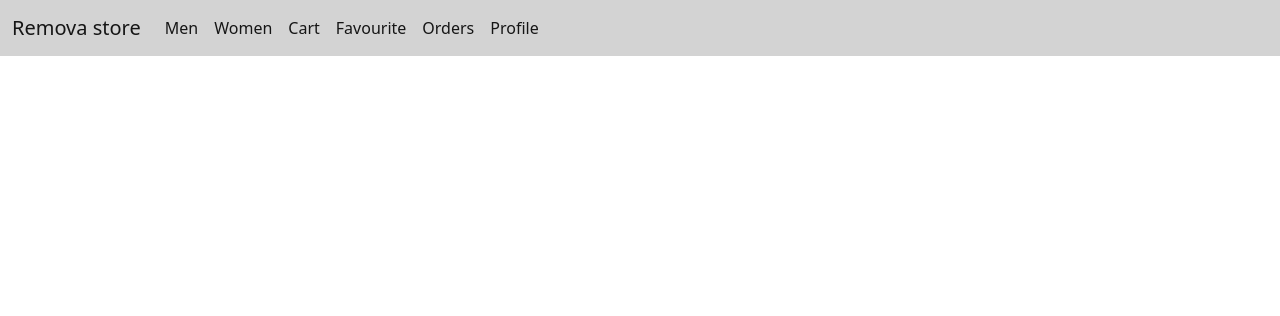
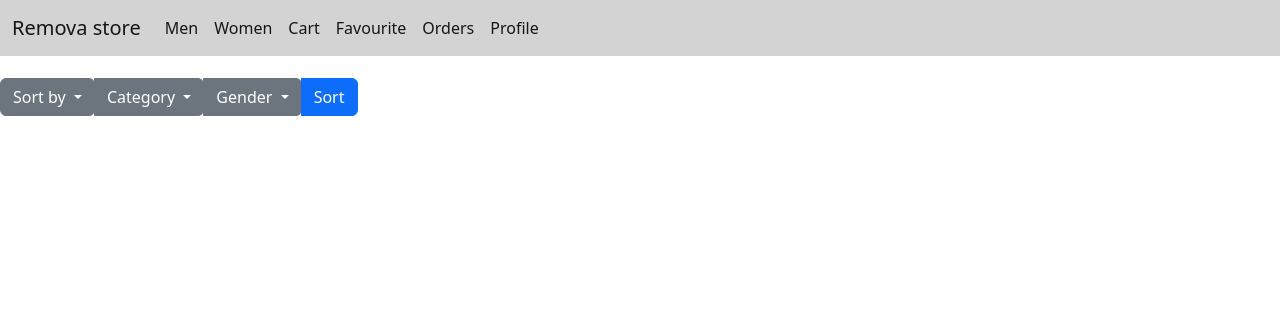
Before and after one commit to MMingazoff/sem-project-regina, a Flask app: page /main_page in a window 1280 px wide. Shown: the top 316 px of the page. Run offline with Flask 2, Linux system fonts and the light colour scheme; data that the repository does not hold is empty; some libraries are stand-ins or nearby versions.

Commit message:
filtesr, correct add/edit product, profile

```diff
--- a/app.py
+++ b/app.py
@@ -21,11 +21,29 @@ def hello_world():  # put application's code here
 
 @app.route('/main_page')
 def main_page():
-    user_id = None if current_user.is_anonymous else current_user.get_id()
-    products = db.get_all_products(user_id)
+    # user_id = None if current_user.is_anonymous else current_user.get_id()
+    categories = ['Sweater', 'Hoodie', 'Pants', 'Jeans', 'Accessories', 'Shoes', 'T-shirt', 'Longsleeve',
+                  'Jacket',
+                  'Coat', 'Underwear', 'Skirt', 'Dress', 'Swimming', 'Other']
+    genders = ['male', 'female']
+    sort_params = (['Sort by price (low->high)', 'cost'],
+                   ['Sort by name (low->high)', 'title'],
+                   ['Sort by price (high->low)', 'cost desc'],
+                   ['Sort by name (high->low)', 'title desc'])
+    sort_parameter = request.args.get('sort_parameter')
+    gender_parameter = [request.args.get('gender_parameter')]
+    if gender_parameter[0] is None:
+        gender_parameter = genders
+    category_parameter = [request.args.get('category_parameter')]
+    if category_parameter[0] is None:
+        category_parameter = categories
+    products = db.get_all_product(gender_parameter, category_parameter, sort_parameter)
     context = {
         'title': 'Remova store',
-        'products': products
+        'categories': categories,
+        'products': products,
+        'genders': genders,
+        'sort_params': sort_params
     }
     return render_template('main_page.html', **context)
 
@@ -58,8 +76,14 @@ def add_product():
             db.add_product(title, desc, gen, cat, cost, img_url)
 
             return redirect(url_for('main_page'))
-
-        return render_template('add_product.html')
+        else:
+            categories = ('Sweater', 'Hoodie', 'Pants', 'Jeans', 'Accessories', 'Shoes', 'T-shirt', 'Longsleeve',
+                          'Jacket',
+                          'Coat', 'Underwear', 'Skirt', 'Dress', 'Swimming', 'Other')
+            context = {
+                'categories': categories,
+            }
+            return render_template('add_product.html', **context)
 
 
 @app.route('/product/<int:id>/edit', methods=['GET', 'POST'])
@@ -80,9 +104,12 @@ def edit_product(id):
             return redirect(url_for('product', id=id))
 
         product = db.get_product_by_id(id)
-
+        categories = ('Sweater', 'Hoodie', 'Pants', 'Jeans', 'Accessories', 'Shoes', 'T-shirt', 'Longsleeve',
+                      'Jacket',
+                      'Coat', 'Underwear', 'Skirt', 'Dress', 'Swimming', 'Other')
         context = {
             'product': product,
+            'categories': categories
         }
 
         return render_template('edit_product.html', **context)
--- a/db_init.py
+++ b/db_init.py
@@ -1,9 +1,9 @@
 import psycopg2
 
 con = psycopg2.connect(
-    dbname='regina',
+    dbname='remova_store',
     user='postgres',
-    password='29853461',
+    password='$ur psw',
     host='localhost',
     port='5432'
 )
--- a/my_database.py
+++ b/my_database.py
@@ -5,9 +5,9 @@ import psycopg2
 class DataBase:
     def __init__(self):
         self.con = psycopg2.connect(
-            dbname='regina',
+            dbname='remova_store',
             user='postgres',
-            password='marat2003',
+            password='#ur psw',
             host='localhost',
             port='5432'
         )
@@ -52,9 +52,28 @@ class DataBase:
             print(e)
             return False
 
-    def get_all_product(self):
+    def get_all_product(self, gender_param, category_param, sort_by):
         try:
-            self.cur.execute("SELECT * FROM products")
+            if sort_by == 'title':
+                self.cur.execute(
+                    "SELECT * from products WHERE gender = ANY(%s) and category = ANY(%s) ORDER BY title", (
+                        gender_param, category_param))
+            elif sort_by == 'title desc':
+                self.cur.execute(
+                    "SELECT * from products WHERE gender = ANY(%s) and category = ANY(%s) ORDER BY title DESC ", (
+                        gender_param, category_param))
+            elif sort_by == 'cost':
+                self.cur.execute(
+                    "SELECT * from products WHERE gender = ANY(%s) and category = ANY(%s) ORDER BY cost", (
+                        gender_param, category_param))
+            elif sort_by == 'cost desc':
+                self.cur.execute(
+                    "SELECT * from products WHERE gender = ANY(%s) and category = ANY(%s) ORDER BY cost desc ", (
+                        gender_param, category_param))
+            else:
+                self.cur.execute(
+                    "SELECT * from products WHERE gender = ANY(%s) and category = ANY(%s)", (
+                        gender_param, category_param))
             res = self.cur.fetchall()
             return res
         except Exception as e:
@@ -73,6 +92,7 @@ class DataBase:
             print(e)
             return False
 
+
     def add_product(self, title, desc, gen, cat, cost, img_url):
         try:
             self.cur.execute("INSERT INTO products VALUES (%s, %s, %s, %s, %s, %s)",
@@ -80,6 +100,7 @@ class DataBase:
         except Exception as e:
             print(e)
             return False
+
 
     def edit_product(self, title, desc, gen, cat, cost, img_url, id):
         try:
@@ -92,12 +113,14 @@ class DataBase:
             print(e)
             return False
 
+
     def delete_product_by_id(self, id):
         try:
             self.cur.execute("DELETE FROM products WHERE id = '%s'" % id)
         except Exception as e:
             print(e)
             return False
+
 
     def get_all_orders(self, user_id):
         try:
@@ -118,6 +141,7 @@ class DataBase:
             print(e)
             return False
 
+
     def create_order(self, user_id):
         # TODO('сделать id serial')
         products, total = self.get_cart_with_total(user_id)
@@ -129,6 +153,7 @@ class DataBase:
             for _ in range(product[3]):
                 self.cur.execute("INSERT INTO purchases (product_id, order_id) "
                                  "VALUES (%s, %s)" % (product[0], last_id + 1))
+
 
     def get_all_products(self, user_id):
         try:
@@ -144,12 +169,11 @@ class DataBase:
                     res.append(tuple((*args, True)))
                 else:
                     res.append(tuple((*args, False)))
-            if not res:
-                return False
             return res
         except Exception as e:
             print(e)
             return False
+
 
     def get_all_favourites(self, user_id):
         try:
@@ -164,10 +188,12 @@ class DataBase:
             print(e)
             return False
 
+
     def is_product_favourite(self, product_id):
         self.cur.execute("SELECT * FROM favorites WHERE product_id = %s" % product_id)
         res = self.cur.fetchone()
         return bool(res)
+
 
     def add_to_favourite(self, user_id, product_id):
         try:
@@ -176,12 +202,14 @@ class DataBase:
         except Exception as e:
             print(e)
 
+
     def delete_from_favourite(self, user_id, product_id):
         try:
             self.cur.execute("DELETE FROM favorites "
                              "WHERE user_id = %s and product_id = %s" % (user_id, product_id))
         except Exception as e:
             print(e)
+
 
     def get_cart(self, user_id):
         try:
@@ -197,8 +225,10 @@ class DataBase:
             print(e)
             return False
 
+
     def clear_cart(self, user_id):
         self.cur.execute("DELETE FROM cart WHERE user_id = %s" % user_id)
+
 
     def get_cart_with_total(self, user_id):
         products = self.get_cart(user_id)
@@ -208,12 +238,14 @@ class DataBase:
                 total += amount * cost
         return products, total
 
+
     def add_to_cart(self, user_id, product_id):
         try:
             self.cur.execute("INSERT INTO cart (user_id, product_id) "
                              "VALUES (%s, %s)" % (user_id, product_id))
         except Exception as e:
             print(e)
+
 
     def delete_from_cart(self, user_id, product_id):
         try:
@@ -224,6 +256,7 @@ class DataBase:
         except Exception as e:
             print(e)
 
+
     def gen_prods(self):
         """Потом удалить"""
         for i in range(10):
@@ -231,12 +264,14 @@ class DataBase:
                              "values ('title%d', 'desc%d', 'gender%d', 'cat%d', '%d', 'img%d', '%d')"
                              % (i, i, i, i, i, i, i))
 
+
     def gen_orders(self):
         """Потом удалить"""
         for i in range(10):
             self.cur.execute("insert into orders (summa, user_id, id) "
                              "values ('%d', 1, '%d')"
                              % (i * 100, i))
+
 
     def gen_purchs(self):
         """Потом удалить"""
@@ -251,11 +286,19 @@ class DataBase:
                              "values ('%d', '%d')"
                              % (random.randint(0, 9), i))
 
+
     def update_names(self, user_id, first_name, last_name):
         try:
             print('updating')
             self.cur.execute(
                 "UPDATE users SET first_name='%s', last_name='%s' WHERE id=%s" % (first_name, last_name, user_id))
+        except Exception as e:
+            print(e)
+
+
+    def filter_by(self, sort_param, filter_param):
+        try:
+            self.cur.execute("")
         except Exception as e:
             print(e)
 
--- a/templates/base.html
+++ b/templates/base.html
@@ -7,7 +7,6 @@
     <meta charset="UTF-8">
     <title>{{ title }}</title>
 </head>
-<body>
 <header>
     {% include'page_elements/navbar.html' %}
 </header>
--- a/templates/main_page.html
+++ b/templates/main_page.html
@@ -1,10 +1,66 @@
 {% extends 'base.html' %}
 
 {% block body %}
+    <form method="get">
+        <div class="btn-group">
+            <button type="button" class="btn btn-secondary dropdown-toggle" data-bs-toggle="dropdown">
+                Sort by
+            </button>
+            <ul class="dropdown-menu" aria-labelledby="dropdownMenuButton1">
+                <li>
+                    {% for param in sort_params %}
+                        <div class="form-check">
+                            <input class="form-check-input" type="radio" name="sort_parameter"
+                                   id="{{ param[1] }}"
+                                   value="{{ param[1] }}">
+                            <label class="form-check-label" for="{{ param[1] }}">
+                                {{ param[0] }}
+                            </label>
+                        </div>
+                    {% endfor %}
+                </li>
+            </ul>
+            <button type="button" class="btn btn-secondary dropdown-toggle" data-bs-toggle="dropdown">
+                Category
+            </button>
+            <ul class="dropdown-menu" aria-labelledby="dropdownMenuButton1">
+                <li>
+                    {% for category in categories %}
+                        <div class="form-check">
+                            <input class="form-check-input" type="radio" name="category_parameter"
+                                   id="{{ category }}"
+                                   value="{{ category }}">
+                            <label class="form-check-label" for="{{ category }}">
+                                {{ category }}
+                            </label>
+                        </div>
+                    {% endfor %}
+                </li>
+            </ul>
+            <button type="button" class="btn btn-secondary dropdown-toggle" data-bs-toggle="dropdown">
+                Gender
+            </button>
+            <ul class="dropdown-menu" aria-labelledby="dropdownMenuButton1">
+                <li>
+                    {% for gender in genders %}
+                        <div class="form-check">
+                            <input class="form-check-input" type="radio" name="gender_parameter"
+                                   id="{{ gender }}"
+                                   value="{{ gender }}">
+                            <label class="form-check-label" for="{{ gender }}">
+                                {{ gender }}
+                            </label>
+                        </div>
+                    {% endfor %}
+                </li>
+            </ul>
+            <button class="btn btn-primary" type="submit">Sort</button>
+        </div>
+    </form>
     <div class="album py-5">
         <div class="container">
             <div class="row row-cols-1 row-cols-sm-2 row-cols-md-3 g-3 row-cols-md-4">
-                {% for product in products %}
+                {% for product in products%}
                     <div class="col">
                         <a href="{{ url_for('product', id=product[6]) }}" class="link-dark"
                            style="text-decoration: none;">
```
Also changed, not shown: templates/add_product.html (+4 -5 lines), templates/edit_product.html (+8 -5 lines).
